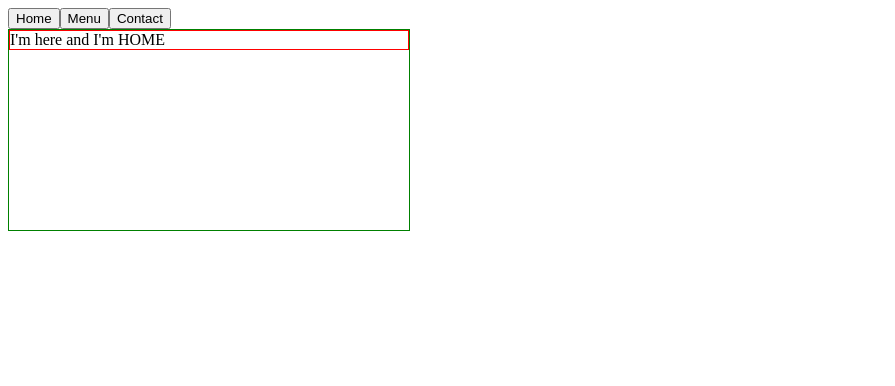
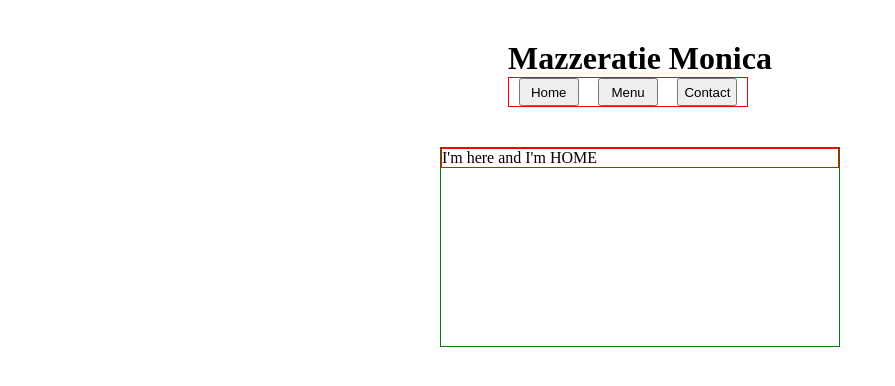
Before and after one commit to AndreySkopintsev/restaurant-page-webpack, a website built with webpack: page dist/index.html in a window 1280 px wide. Shown: the whole page, without its empty margins (0-895 px from the left). Built offline with nearby package versions, Linux system fonts and the light colour scheme.

Commit message:
refactored functions, most element creation tucked away now

```diff
--- a/src/index.js
+++ b/src/index.js
@@ -4,23 +4,55 @@ import createContact from './contactPage';
 import './style.css'
 
 const content = document.querySelector('.content')
+
 const container = document.createElement('div')
 container.classList.add('container')
-const btns = document.createElement('div')
-content.appendChild(btns)
-content.appendChild(container)
+
+// Creating header with nav
+function createHeader(){
+    const header = document.createElement('header')
+    const h1 = document.createElement('h1')
+    h1.textContent = 'Mazzeratie Monica'
+    header.appendChild(h1)
+    header.appendChild(createNav())
+
+    return header
+}
+
+// Function to create nav
+function createNav(){
+    const btns = document.createElement('nav')
+    btns.classList.add('btns')
+
+    // Creating home button
     const homeBtn = document.createElement('button')
+    homeBtn.innerHTML='Home'
+    homeBtn.addEventListener('click',createMain)
+
+    // Creating menu button
     const menuBtn = document.createElement('button')
+    menuBtn.innerHTML='Menu'
+    menuBtn.addEventListener('click',createMenu)
+
+    // Creating contact button
     const contactBtn = document.createElement('button')
-homeBtn.innerHTML='Home'
-menuBtn.innerHTML='Menu'
     contactBtn.innerHTML='Contact'
+    contactBtn.addEventListener('click',createContact)
+
     btns.appendChild(homeBtn)
     btns.appendChild(menuBtn)
     btns.appendChild(contactBtn)
 
+    return btns
+}
+
+
+content.appendChild(createHeader())
+content.appendChild(container)
+
+
+
+// Appending all the buttons to the nav
+
+
 createMain()
-
-homeBtn.addEventListener('click',createMain)
-menuBtn.addEventListener('click',createMenu)
-contactBtn.addEventListener('click',createContact)
--- a/src/style.css
+++ b/src/style.css
@@ -1,3 +1,9 @@
+*{
+    margin: 0;
+    padding: 0;
+    box-sizing: border-box;
+}
+
 .home{
     border: 1px solid red;
 }
@@ -14,4 +20,27 @@
     width: 400px;
     height: 200px;
     border: 1px solid green;
+    justify-self: center;
 }
+
+.content{
+    display: flex;
+    flex-direction: column;
+    align-items: center;
+    height: 100vh;
+    padding: 40px;
+}
+
+.btns{
+    margin-bottom: 40px;
+    width: 240px;
+    border: 1px solid red;
+    height: 30px;
+    display: flex;
+    justify-content: space-around;
+    align-items: space-around;
+}
+
+button{
+    width: 60px;
+}
```
Also changed, not shown: dist/main.js. Lines whose indentation alone changed are shown as unchanged.
